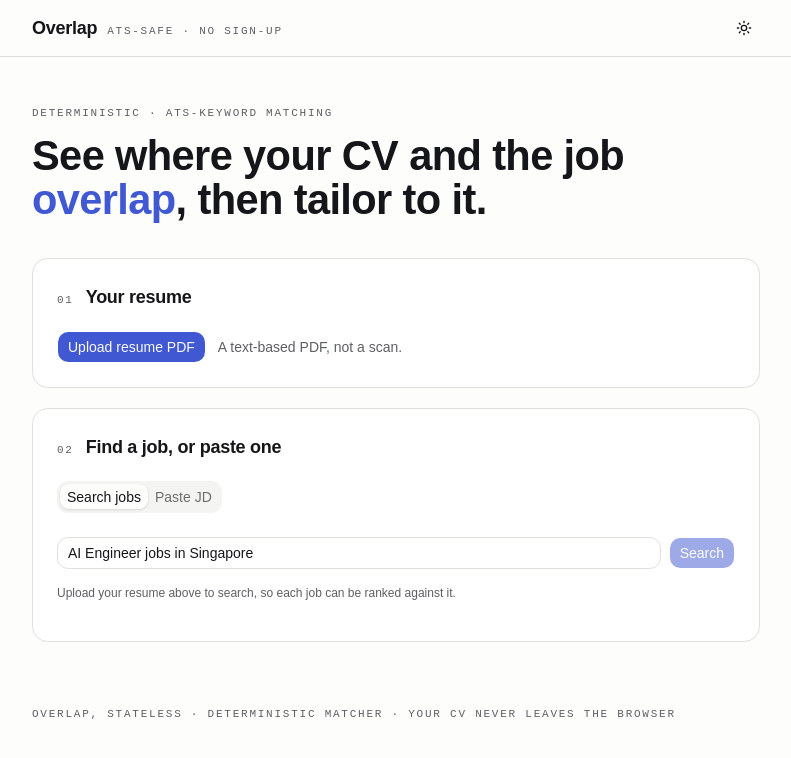
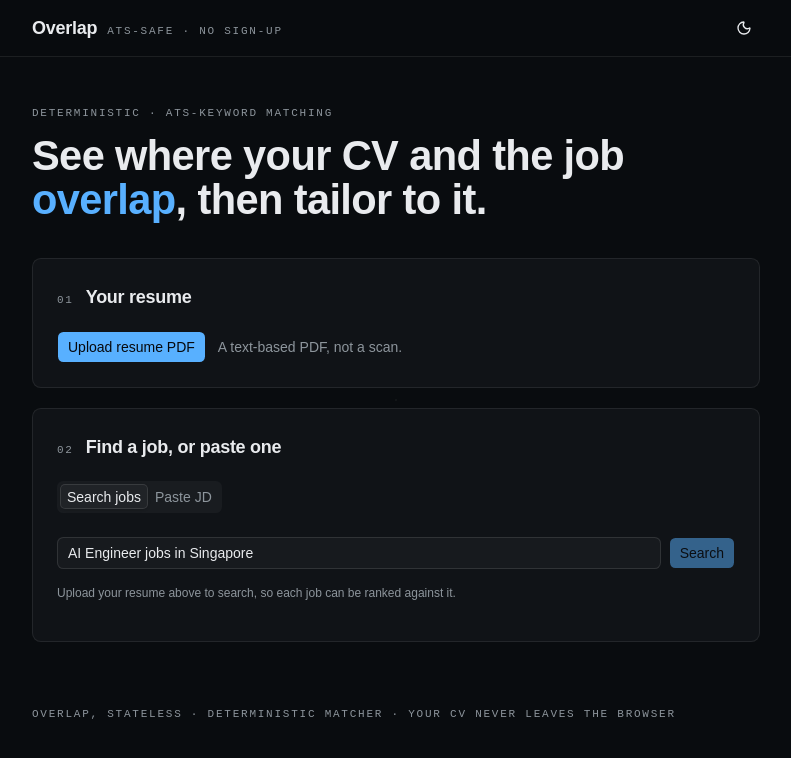
Before and after one commit to darinatic/JobAssistant, a React (Vite) app in the folder frontend/: page / in a window 1280 px wide. Shown: the top 758 px of the page, without its empty margins (244-1035 px from the left). Built offline with nearby package versions, Linux system fonts and the light colour scheme; what tiptap-markdown would draw is missing.

Commit message:
dark technical redesign with instrument grid and semantic readout palette

```diff
--- a/frontend/src/App.tsx
+++ b/frontend/src/App.tsx
@@ -791,7 +791,7 @@ class ErrorBoundary extends Component<{ children: ReactNode }, { error: Error |
 
 export default function App() {
   return (
-    <ThemeProvider attribute="class" defaultTheme="system" enableSystem>
+    <ThemeProvider attribute="class" defaultTheme="dark" enableSystem>
       <ErrorBoundary>
         <Home />
       </ErrorBoundary>
--- a/frontend/src/components/ResumeWorkspace.tsx
+++ b/frontend/src/components/ResumeWorkspace.tsx
@@ -23,7 +23,7 @@ export function ResumeWorkspace({ value, onChange, showPageBadge = false, label
       <ResumeEditor value={value} onChange={onChange} showPageBadge={showPageBadge} />
 
       <Dialog open={expanded} onOpenChange={setExpanded}>
-        <DialogContent className="flex h-[90vh] w-[95vw] max-w-6xl flex-col p-0">
+        <DialogContent className="flex max-h-[90vh] w-[95vw] max-w-6xl flex-col p-0 sm:max-w-6xl">
           <DialogHeader className="border-b px-5 py-3">
             <DialogTitle className="eyebrow">edit {label}</DialogTitle>
           </DialogHeader>
--- a/frontend/src/index.css
+++ b/frontend/src/index.css
@@ -84,7 +84,7 @@ body {
   --gap: oklch(0.63 0.15 66);
   --honesty: oklch(0.585 0.19 22);
   --loc: oklch(0.55 0.09 215);
-  --radius: 0.7rem;
+  --radius: 0.4rem;
   --sidebar: oklch(0.99 0.003 95);
   --sidebar-foreground: oklch(0.20 0.006 265);
   --sidebar-primary: oklch(0.515 0.19 270);
@@ -95,37 +95,43 @@ body {
   --sidebar-ring: oklch(0.515 0.19 270);
 }
 
+/*
+ * Dark-first "signal instrument" identity: a deep cool-graphite terminal canvas
+ * under a faint hairline dot-grid, with the match-state colors (emerald have /
+ * amber gap / rose honesty / teal location) used as a multi-channel readout —
+ * the palette itself is the signature, not one accent. Mono for all labels/data.
+ */
 .dark {
-  --background: oklch(0.165 0.006 265);
-  --foreground: oklch(0.95 0.004 260);
-  --card: oklch(0.205 0.007 265);
-  --card-foreground: oklch(0.95 0.004 260);
-  --popover: oklch(0.205 0.007 265);
-  --popover-foreground: oklch(0.95 0.004 260);
-  --primary: oklch(0.70 0.16 272);
-  --primary-foreground: oklch(0.165 0.006 265);
-  --secondary: oklch(0.26 0.008 265);
-  --secondary-foreground: oklch(0.95 0.004 260);
-  --muted: oklch(0.245 0.008 265);
-  --muted-foreground: oklch(0.68 0.012 260);
-  --accent: oklch(0.30 0.05 270);
-  --accent-foreground: oklch(0.95 0.004 260);
+  --background: oklch(0.152 0.008 258);
+  --foreground: oklch(0.94 0.005 250);
+  --card: oklch(0.186 0.009 258);
+  --card-foreground: oklch(0.94 0.005 250);
+  --popover: oklch(0.176 0.009 258);
+  --popover-foreground: oklch(0.94 0.005 250);
+  --primary: oklch(0.74 0.15 250);
+  --primary-foreground: oklch(0.14 0.01 258);
+  --secondary: oklch(0.245 0.01 258);
+  --secondary-foreground: oklch(0.94 0.005 250);
+  --muted: oklch(0.225 0.009 258);
+  --muted-foreground: oklch(0.665 0.014 250);
+  --accent: oklch(0.28 0.05 250);
+  --accent-foreground: oklch(0.94 0.005 250);
   --destructive: oklch(0.70 0.18 22);
-  --border: oklch(1 0 0 / 9%);
-  --input: oklch(1 0 0 / 12%);
-  --ring: oklch(0.70 0.16 272);
-  --have: oklch(0.72 0.14 158);
-  --gap: oklch(0.78 0.14 72);
-  --honesty: oklch(0.70 0.17 22);
-  --loc: oklch(0.74 0.10 215);
-  --sidebar: oklch(0.205 0.007 265);
-  --sidebar-foreground: oklch(0.95 0.004 260);
-  --sidebar-primary: oklch(0.70 0.16 272);
-  --sidebar-primary-foreground: oklch(0.165 0.006 265);
-  --sidebar-accent: oklch(0.30 0.05 270);
-  --sidebar-accent-foreground: oklch(0.95 0.004 260);
-  --sidebar-border: oklch(1 0 0 / 9%);
-  --sidebar-ring: oklch(0.70 0.16 272);
+  --border: oklch(1 0 0 / 8%);
+  --input: oklch(1 0 0 / 11%);
+  --ring: oklch(0.74 0.15 250);
+  --have: oklch(0.76 0.15 158);
+  --gap: oklch(0.80 0.14 72);
+  --honesty: oklch(0.72 0.17 22);
+  --loc: oklch(0.77 0.11 200);
+  --sidebar: oklch(0.176 0.009 258);
+  --sidebar-foreground: oklch(0.94 0.005 250);
+  --sidebar-primary: oklch(0.74 0.15 250);
+  --sidebar-primary-foreground: oklch(0.14 0.01 258);
+  --sidebar-accent: oklch(0.28 0.05 250);
+  --sidebar-accent-foreground: oklch(0.94 0.005 250);
+  --sidebar-border: oklch(1 0 0 / 8%);
+  --sidebar-ring: oklch(0.74 0.15 250);
 }
 
 @layer base {
@@ -134,6 +140,10 @@ body {
   }
   body {
     @apply bg-background text-foreground;
+    /* Faint hairline dot-grid: the instrument-panel canvas behind the content. */
+    background-image: radial-gradient(color-mix(in oklab, var(--foreground) 4%, transparent) 1px, transparent 1px);
+    background-size: 22px 22px;
+    background-attachment: fixed;
   }
   html {
     @apply font-sans;
@@ -157,7 +167,7 @@ body {
     font-size: 0.72rem;
     line-height: 1;
     padding: 0.22rem 0.44rem;
-    border-radius: 0.4rem;
+    border-radius: 0.3rem;
     border: 1px solid var(--border);
     white-space: nowrap;
     color: var(--muted-foreground);
```
